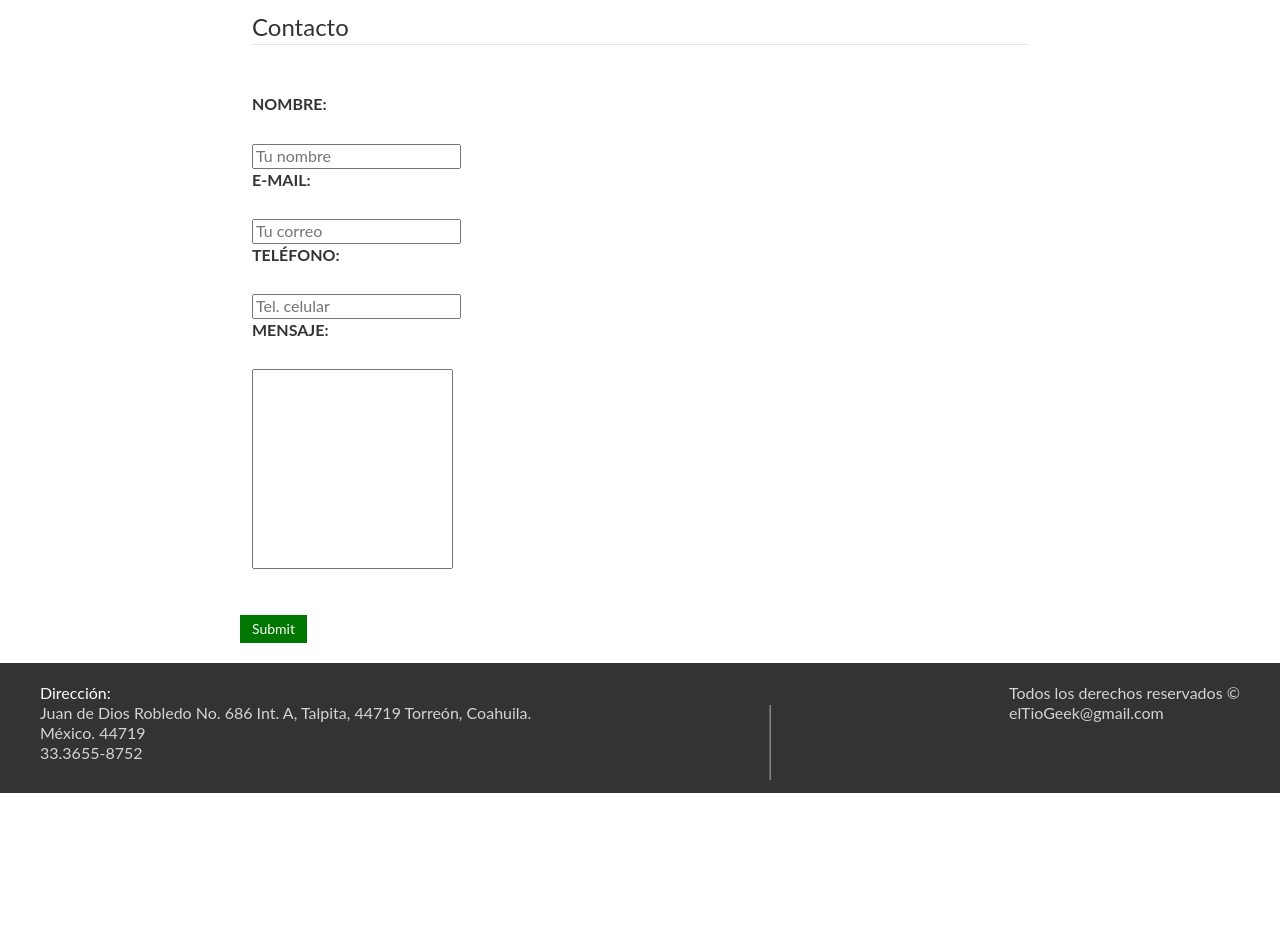
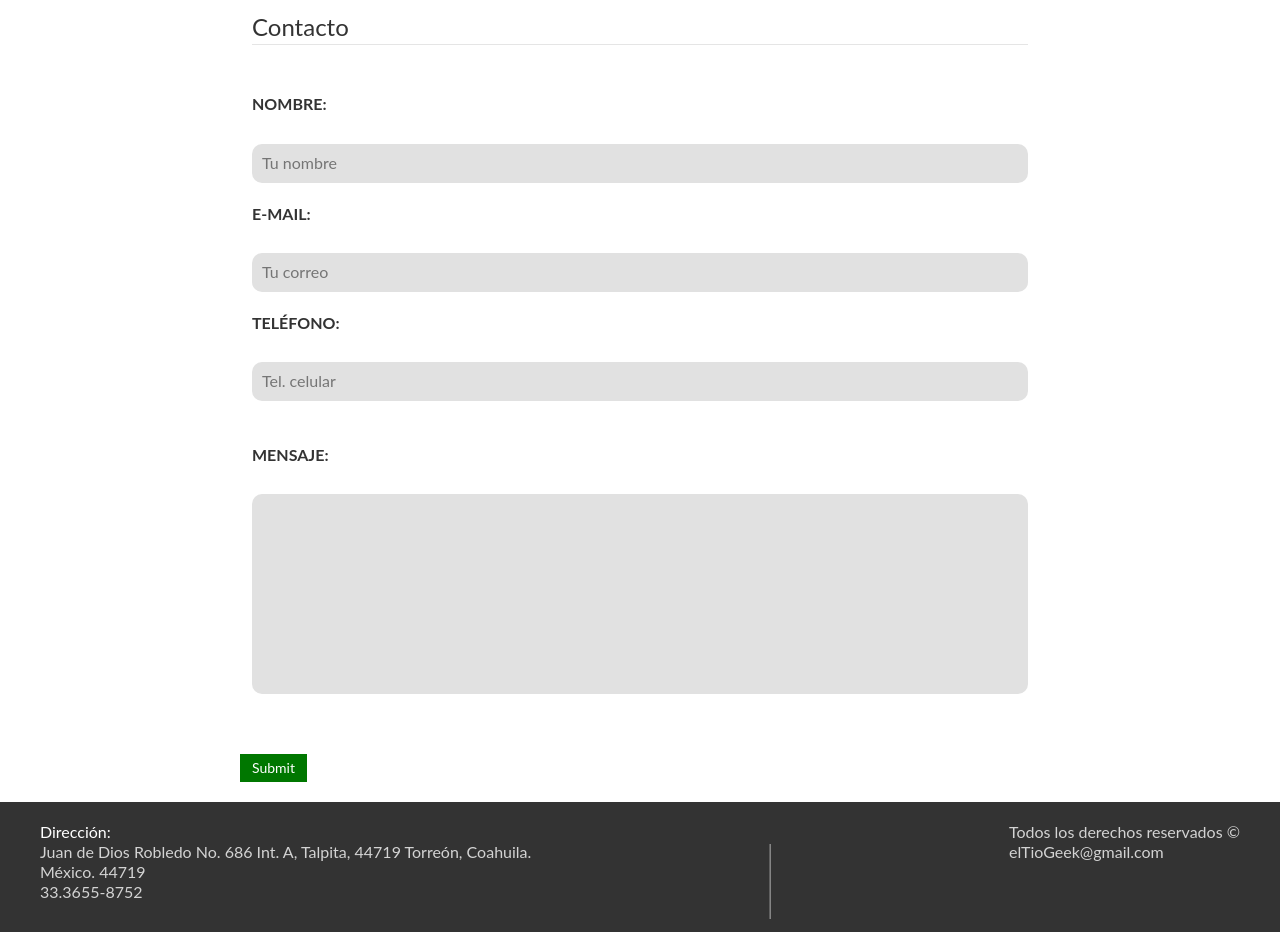
Before and after one commit to paco4guilera/eltiogeekphp, a PHP site: page /contacto in a window 1280 px wide. Shown: the part 223-1155 px from the top of the page. Before the commit the page ends 1016 px from the top, so only its background shows below. Run offline with PHP 8.4, Linux system fonts and the light colour scheme; the visitor is signed in with stand-in values (Sample User, id 1); a stand-in replaces the project's code that opens the database connection; some libraries are stand-ins or nearby versions; some web fonts are replaced.

Commit message:
sin la cagada de kike

```diff
--- /dev/null
+++ b/gitignore.txt
@@ -0,0 +1 @@
+modelos/conexion.php
--- /dev/null
+++ b/modelos/conexion.php
@@ -0,0 +1,14 @@
+<?php
+class Conexion
+{
+    static public function conectar()
+    {
+        $link = new PDO(
+            "mysql:host=localhost;port=33065;dbname=eltiogeek",
+            "root",
+            ""
+        );
+        $link->exec("set names utf8");
+        return $link;
+    }
+}
--- a/vistas/css/styles.css
+++ b/vistas/css/styles.css
@@ -405,6 +405,15 @@ select {
     border: none;
     border-radius: 1rem;
 } */
+.form-contacto {
+    padding: 1rem;
+    display: block;
+    width: 100%;
+    background-color: #e1e1e1;
+    margin-bottom: 2rem;
+    border: none;
+    border-radius: 1rem;
+}
 input[type="radio"] {
     width: auto;
     margin: 0;
@@ -806,13 +815,27 @@ body > main > div > div.imagen > img {
     padding-left: 10rem;
 }
 
-@media (min-width: 320px){
-    #modalNuevoProducto div div form div.modal-body.back-grey div div:nth-child(7) div.margin-auto.padding-5rem{
+@media (min-width: 320px) {
+    #modalNuevoProducto
+        div
+        div
+        form
+        div.modal-body.back-grey
+        div
+        div:nth-child(7)
+        div.margin-auto.padding-5rem {
         padding: 0 100px;
     }
-    #modalNuevoProducto > div > div > form > div.modal-body.back-grey > div > div:nth-child(7) > div.margin-auto.padding-5rem > input[type=file]{
+    #modalNuevoProducto
+        > div
+        > div
+        > form
+        > div.modal-body.back-grey
+        > div
+        > div:nth-child(7)
+        > div.margin-auto.padding-5rem
+        > input[type="file"] {
         margin: 0 auto;
         width: 112.9px;
     }
-
 }
--- a/vistas/modulos/admin.php
+++ b/vistas/modulos/admin.php
@@ -89,10 +89,10 @@
                             </div><!-- Input para el rol -->
                             <div class="form-group">
                                 <div class="panel panel-imagen centrar-texto">SUBIR IMAGEN</div>
+                                <div class="margin-auto padding-5rem"><input type="file" class="nuevaImagen margin-0" name="nuevaImagen"></div>
                                 <p class="help-block centrar-texto">Peso máximo de la imagen 2MB</p>
                                 <div class="centrar-texto"><img src="vistas/img/productos/default/anonymous.png" class="img-thumbnail previsualizar" width="100px"></div>
                                 <br>
-                                <div class="margin-auto padding-5rem"><input type="file" class="nuevaImagen margin-0" name="nuevaImagen"></div>
                             </div>
 
                             <div class="form-group ">
--- a/vistas/modulos/contacto.php
+++ b/vistas/modulos/contacto.php
@@ -8,14 +8,14 @@
                 <legend>Contacto</legend>
                 <br>
                 <label for="nombre">Nombre: </label><br>
-                <input type="text" id="nombre" placeholder="Tu nombre" class="nombre-contacto" />
+                <input class="form-contacto" type="text" id="nombre" placeholder="Tu nombre" class="nombre-contacto" />
 
                 <label for="email">E-mail: </label><br>
-                <input type="email" id="email" placeholder="Tu correo" required class="correo-contacto" />
+                <input class="form-contacto" type="email" id="email" placeholder="Tu correo" required class="correo-contacto" />
                 <label for="telefono">Teléfono: </label><br>
-                <input type="tel" id="telefono" placeholder="Tel. celular" class="telefono-contacto" /><br>
+                <input class="form-contacto" type="tel" id="telefono" placeholder="Tel. celular" class="telefono-contacto" /><br>
                 <label for="mensaje">Mensaje:</label><br>
-                <textarea id="mensaje"></textarea>
+                <textarea class="form-contacto" id="mensaje"></textarea>
             </fieldset>
             <input type="submit" class="boton boton-verde" />
         </form>
--- a/vistas/modulos/header.php
+++ b/vistas/modulos/header.php
@@ -13,9 +13,6 @@
                     if (isset($_SESSION["iniciarSesion"]) && $_SESSION["iniciarSesion"] == "ok" && $_SESSION["rol"] == "cliente") {
                         echo '
                     <a href="salir" class="btn-header">
-                        ' . $_SESSION["email"] . '
-                    </a>
-                    <a href="salir" class="btn-header">
                         Carrito
                     </a>
                     <a href="salir" class="btn-header">
@@ -24,9 +21,6 @@
                     ';
                     } elseif (isset($_SESSION["rol"]) && $_SESSION["rol"] == "admin") {
                         echo '
-                    <a href="salir" class="btn-header">
-                        ' . $_SESSION["email"] . '
-                    </a>
                     <a href="admin" class="btn-header">
                         Administrar
                     </a>
```
